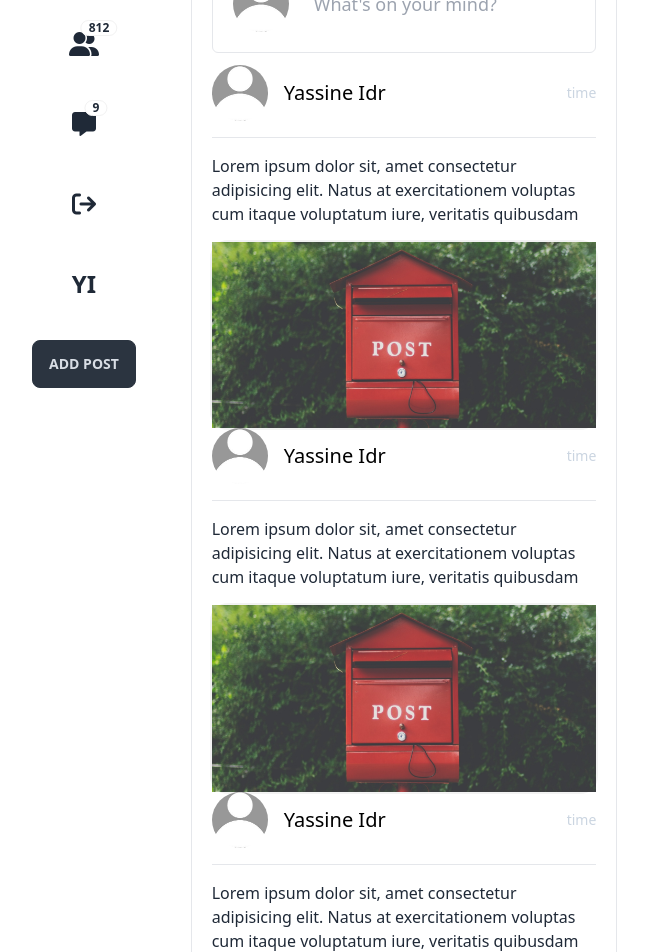
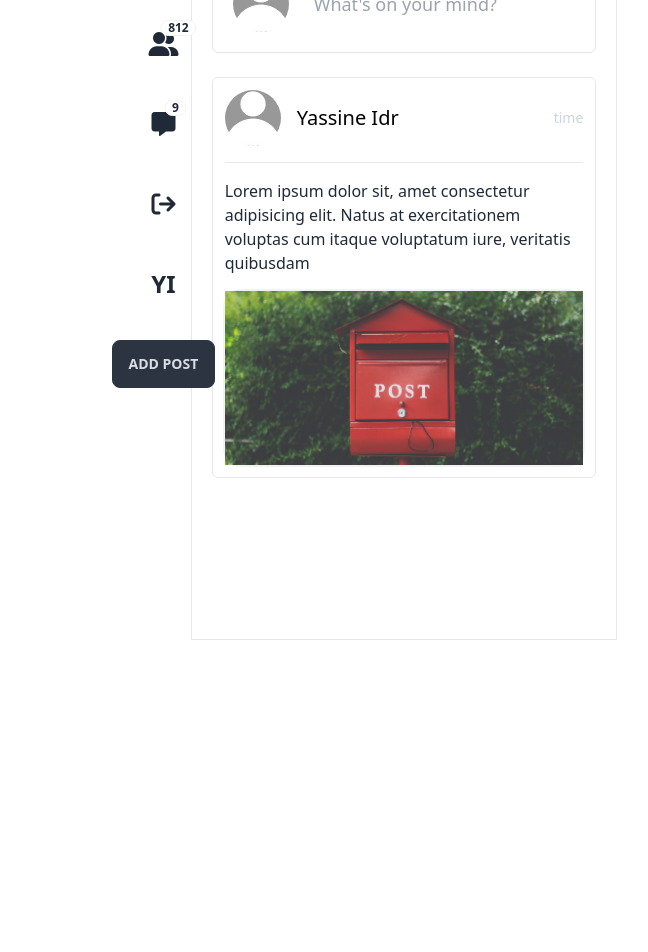
Before and after one commit to XCloneProject/XClone, a Vue app in the folder client/: page /home in a window 1280 px wide. Shown: the part 160-1112 px from the top of the page, without its empty margins (236-884 px from the left). After the commit the page ends 800 px from the top, so only its background shows below. Built offline with nearby package versions, Linux system fonts and the light colour scheme; sample sign-in values are in the browser's storage.

Commit message:
some improvements

```diff
--- a/client/src/components/PostComp.vue
+++ b/client/src/components/PostComp.vue
@@ -1,71 +1,5 @@
 <template>
-  <div class=" flex flex-col gap-4 w-full">
-    <!-- Profile -->
-    <div class="flex flex-row gap-4 items-center">
-        <div class="avatar  cursor-pointer">
-            <div class="w-14 rounded-full">
-                <img src="../assets/Profile.jpg"/>
-            </div>
-        </div>
-        <p class="text-xl text-black">Yassine Idr</p>
-        <p class="flex-1 text-right text-sm text-slate-300 ">time</p>
-    </div>
-    <hr>
-    <!-- Caption -->
-    <div>
-      <p>Lorem ipsum dolor sit, amet consectetur adipisicing elit. Natus at exercitationem voluptas cum itaque voluptatum iure, veritatis quibusdam </p>
-    </div>
-    <!-- Photo -->
-    <div class="card w-full glass">
-      <img src="../assets/post-test.jpg" alt="">
-    </div>
-
-  </div>
-  <div class=" flex flex-col gap-4 w-full">
-    <!-- Profile -->
-    <div class="flex flex-row gap-4 items-center">
-        <div class="avatar  cursor-pointer">
-            <div class="w-14 rounded-full">
-                <img src="../assets/Profile.jpg"/>
-            </div>
-        </div>
-        <p class="text-xl text-black">Yassine Idr</p>
-        <p class="flex-1 text-right text-sm text-slate-300 ">time</p>
-    </div>
-    <hr>
-    <!-- Caption -->
-    <div>
-      <p>Lorem ipsum dolor sit, amet consectetur adipisicing elit. Natus at exercitationem voluptas cum itaque voluptatum iure, veritatis quibusdam </p>
-    </div>
-    <!-- Photo -->
-    <div class="card w-full glass">
-      <img src="../assets/post-test.jpg" alt="">
-    </div>
-
-  </div>
-  <div class=" flex flex-col gap-4 w-full">
-    <!-- Profile -->
-    <div class="flex flex-row gap-4 items-center">
-        <div class="avatar  cursor-pointer">
-            <div class="w-14 rounded-full">
-                <img src="../assets/Profile.jpg"/>
-            </div>
-        </div>
-        <p class="text-xl text-black">Yassine Idr</p>
-        <p class="flex-1 text-right text-sm text-slate-300 ">time</p>
-    </div>
-    <hr>
-    <!-- Caption -->
-    <div>
-      <p>Lorem ipsum dolor sit, amet consectetur adipisicing elit. Natus at exercitationem voluptas cum itaque voluptatum iure, veritatis quibusdam </p>
-    </div>
-    <!-- Photo -->
-    <div class="card w-full glass">
-      <img src="../assets/post-test.jpg" alt="">
-    </div>
-
-  </div>
-  <div class=" flex flex-col gap-4 w-full">
+  <div class=" flex flex-col gap-4 w-full border p-2 my-2">
     <!-- Profile -->
     <div class="flex flex-row gap-4 items-center">
         <div class="avatar  cursor-pointer">
@@ -92,7 +26,3 @@
 <script setup>
 
 </script>
-
-<style>
-
-</style>
--- a/client/src/views/HomeView.vue
+++ b/client/src/views/HomeView.vue
@@ -1,6 +1,8 @@
 <template>
   <div class="grid grid-cols-3 flex-1 w-full ">
-    <SideBarVue class="col-span-1 "/>
+    <div class="col-span-1 relative ml-56  ">
+      <SideBarVue class="fixed h-screen top-0"/>
+    </div>
     <div class="flex flex-col border px-5">
       <div class="flex justify-center border py-5 font-bold text-3xl my-3 rounded-md">
         <div>Welcome {{ store.state.loggedUser.name }} !!</div>
```
